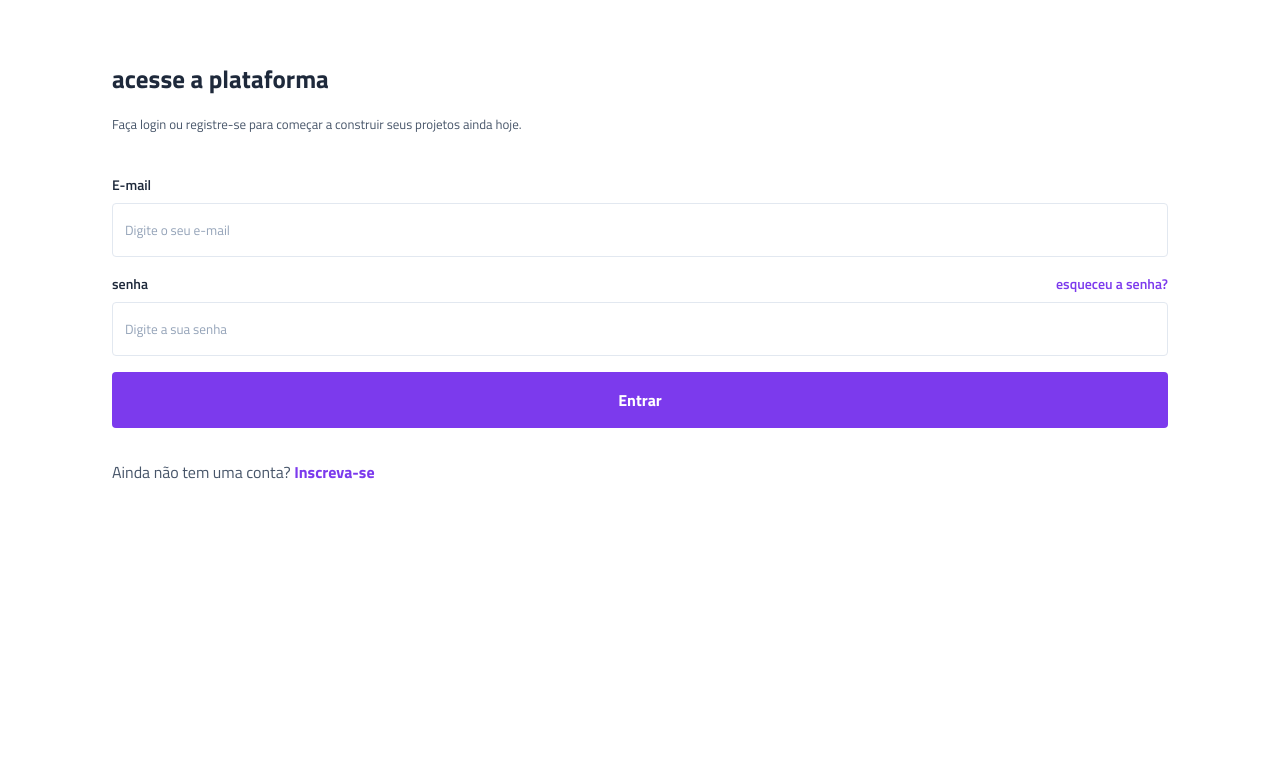
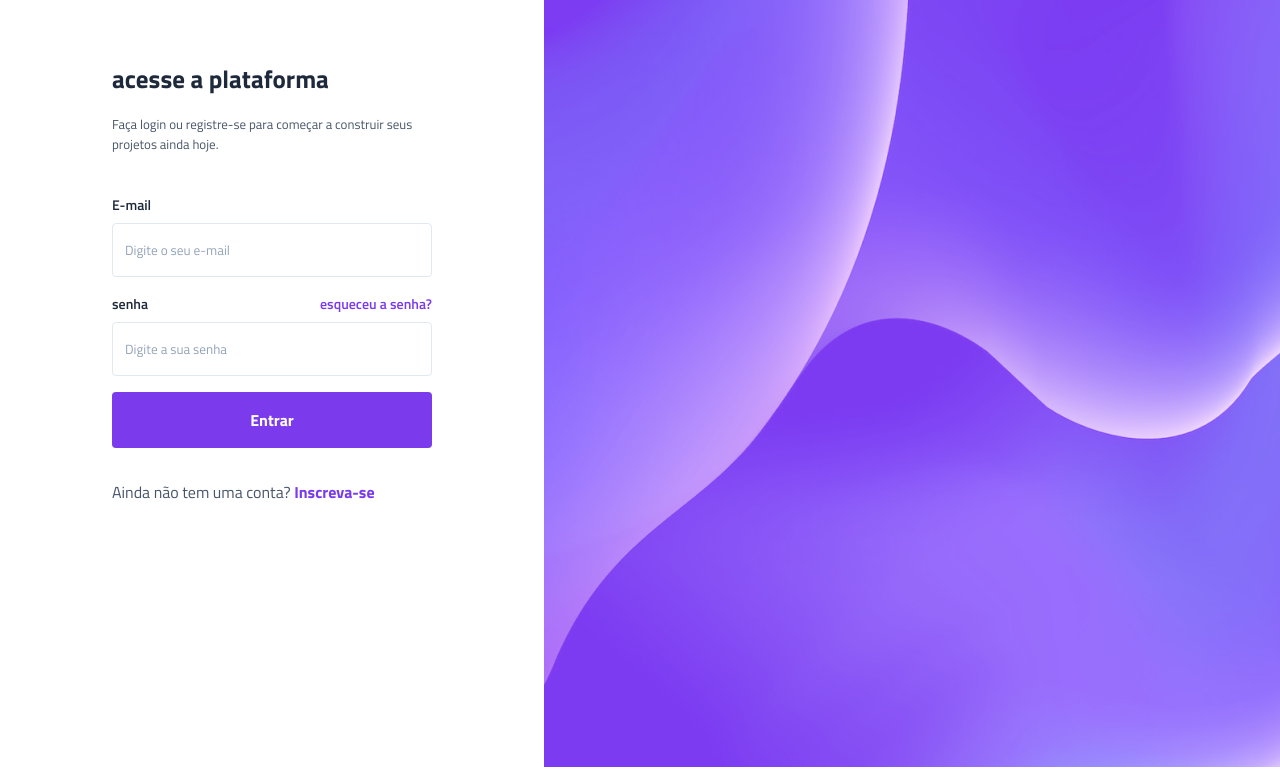
Before and after one commit to gabielinda/projeto_vertigo, a plain HTML site: page index.html in a window 1280 px wide. Shown: the part 133-906 px from the top of the page. Before the commit the page ends 800 px from the top, so only its background shows below. Drawn offline with Linux system fonts and the light colour scheme.

Commit message:
inserção do background desktop

```diff
--- a/index.html
+++ b/index.html
@@ -43,5 +43,8 @@
         </section>
     </main>
    </div>
+   <div class="bg-desktop">
+    <img src="./imagens/Rectangle 1.png" alt="background desktop">
+   </div>
 </body>
 </html>
--- a/style.css
+++ b/style.css
@@ -124,10 +124,20 @@ main{
     font-size: 1rem;
 }
 
+
+.bg-desktop {
+    display: none;
+}
+
 @media(min-width: 1000px) {
+    body{
+       display: flex;
+    }
+
     header {
         background: none;
         justify-content: flex-start;
+        padding-inline: 7rem;
     }
 
     header img {
@@ -137,4 +147,15 @@ main{
     main {
         padding-inline: 7rem;
     }
+
+.conteudo {
+    width: 100%;
 }
+
+
+.bg-desktop {
+    display: block;
+    width: 100%;
+}
+
+}
```
